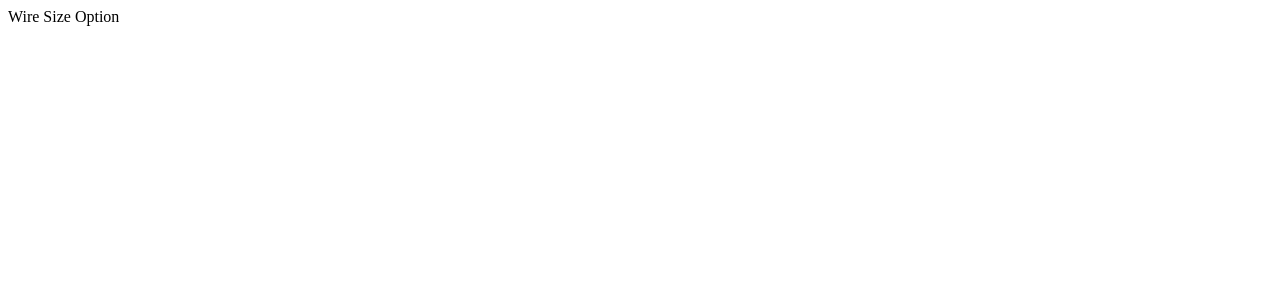
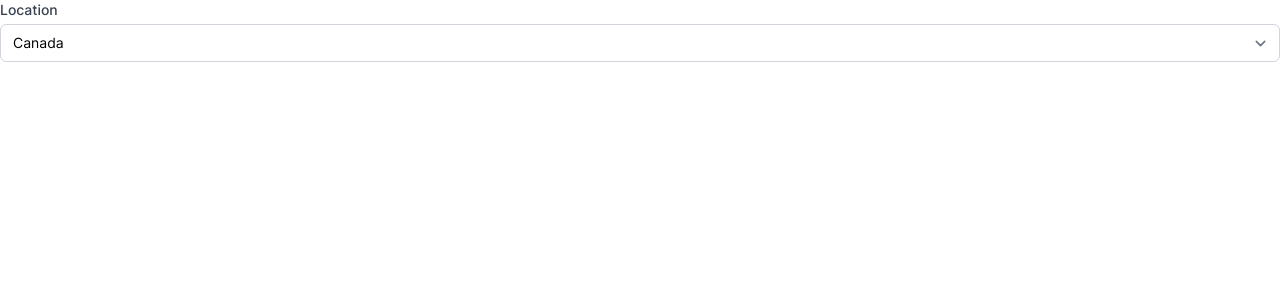
Before and after one commit to longfellowone/vd-app, a Next.js app in the folder client/: page / in a window 1280 px wide. Shown: the top 300 px of the page. Built offline with nearby package versions, Linux system fonts and the light colour scheme.

Commit message:
change to self hosted font

```diff
--- /dev/null
+++ b/client/components/ConduitSizeOption.tsx
@@ -0,0 +1,25 @@
+const ConduitSizeOption = () => {
+  return <div>Conduit Size Option</div>
+}
+
+export default ConduitSizeOption
+
+enum ConduitSize {
+  Id16 = '1/2"',
+  Id21 = '3/4"',
+  Id27 = '1"',
+  Id35 = '1-1/4"',
+  Id41 = '1-1/2"',
+  Id53 = '2"',
+  Id63 = '"2-1/2"',
+  Id78 = '3"',
+  Id91 = '3-1/2"',
+  Id103 = '4"',
+  Id116 = '4-1/2"',
+  Id129 = '5"',
+  Id155 = '6"',
+  Id200 = '8"',
+}
+
+// Object.values(WireSize).map((s) => console.log(s))
+// WireSize[enumKey as keyof typeof WireSize]
--- a/client/components/WireSizeOption.tsx
+++ b/client/components/WireSizeOption.tsx
@@ -1,5 +1,24 @@
 const WireSizeOption = () => {
-  return <div>Wire Size Option</div>
+  return (
+    <div>
+      <label
+        htmlFor="location"
+        className="block text-sm font-medium text-gray-700"
+      >
+        Location
+      </label>
+      <select
+        id="location"
+        name="location"
+        className="mt-1 block w-full pl-3 pr-10 py-2 text-base border-gray-300 focus:outline-none focus:ring-indigo-500 focus:border-indigo-500 sm:text-sm rounded-md"
+        defaultValue="Canada"
+      >
+        <option>United States</option>
+        <option>Canada</option>
+        <option>Mexico</option>
+      </select>
+    </div>
+  )
 }
 
 export default WireSizeOption
@@ -8,11 +27,24 @@ enum WireSize {
   Awg14 = '#14',
   Awg12 = '#12',
   Awg10 = '#10',
+  Awg8 = '#8',
+  Awg6 = '#6',
+  Awg4 = '#4',
+  Awg3 = '#3',
+  Awg2 = '#2',
+  Awg1 = '#1',
   Awg0 = '1/0',
   Awg00 = '2/0',
   Awg000 = '3/0',
   Awg0000 = '4/0',
   Awg250 = '250mcm',
+  Awg300 = '300mcm',
+  Awg350 = '350mcm',
+  Awg400 = '400mcm',
+  Awg500 = '500mcm',
+  Awg600 = '600mcm',
+  Awg750 = '750mcm',
+  Awg1000 = '1000mcm',
 }
 
 // Object.values(WireSize).map((s) => console.log(s))
--- a/client/pages/_app.tsx
+++ b/client/pages/_app.tsx
@@ -1,4 +1,4 @@
-import 'tailwindcss/tailwind.css'
+import '../tailwind.css'
 import type { AppProps } from 'next/app'
 
 const MyApp = ({ Component, pageProps }: AppProps) => {
--- a/client/pages/_document.tsx
+++ b/client/pages/_document.tsx
@@ -5,9 +5,17 @@ class MyDocument extends Document {
     return (
       <Html lang="en">
         <Head>
-          <link
+          {/* <link
             href="https://fonts.googleapis.com/css2?family=Inter&display=option"
             rel="stylesheet"
+          /> */}
+
+          <link
+            rel="preload"
+            href="/fonts/Inter-roman.var.woff2"
+            as="font"
+            crossOrigin=""
+            type="font/woff2"
           />
         </Head>
         <body>
--- a/client/pages/index.tsx
+++ b/client/pages/index.tsx
@@ -2,7 +2,13 @@ import type { NextPage, GetServerSideProps } from 'next'
 import Head from 'next/head'
 import WireSizeOption from '../components/WireSizeOption'
 
-const Home: NextPage = () => {
+interface Props {
+  data?: string
+}
+
+const Home: NextPage<Props> = ({ data }) => {
+  console.log(data)
+
   return (
     <>
       <Head>
@@ -18,7 +24,8 @@ const Home: NextPage = () => {
 export default Home
 
 export const getServerSideProps: GetServerSideProps = async () => {
+  const data: string = 'data'
   return {
-    props: {},
+    props: { data },
   }
 }
--- a/client/tailwind.config.js
+++ b/client/tailwind.config.js
@@ -7,12 +7,12 @@ module.exports = {
   theme: {
     extend: {
       fontFamily: {
-        sans: ['Inter', ...defaultTheme.fontFamily.sans],
+        sans: ['Inter var', ...defaultTheme.fontFamily.sans],
       },
     },
   },
   variants: {
     extend: {},
   },
-  plugins: [],
+  plugins: [require('@tailwindcss/forms')],
 }
--- /dev/null
+++ b/client/tailwind.css
@@ -0,0 +1,14 @@
+@tailwind base;
+
+@tailwind components;
+
+@font-face {
+  font-family: 'Inter var';
+  font-style: normal;
+  font-weight: 100 900;
+  font-display: optional;
+  src: url('/fonts/Inter-roman.var.woff2') format('woff2');
+  font-named-instance: 'Regular';
+}
+
+@tailwind utilities;
```
Also changed, not shown: client/package.json (+5 -4 lines), client/public/fonts/Inter-roman.var.woff2 (added), 1 other file (tests, documents, lock files or other folders).
